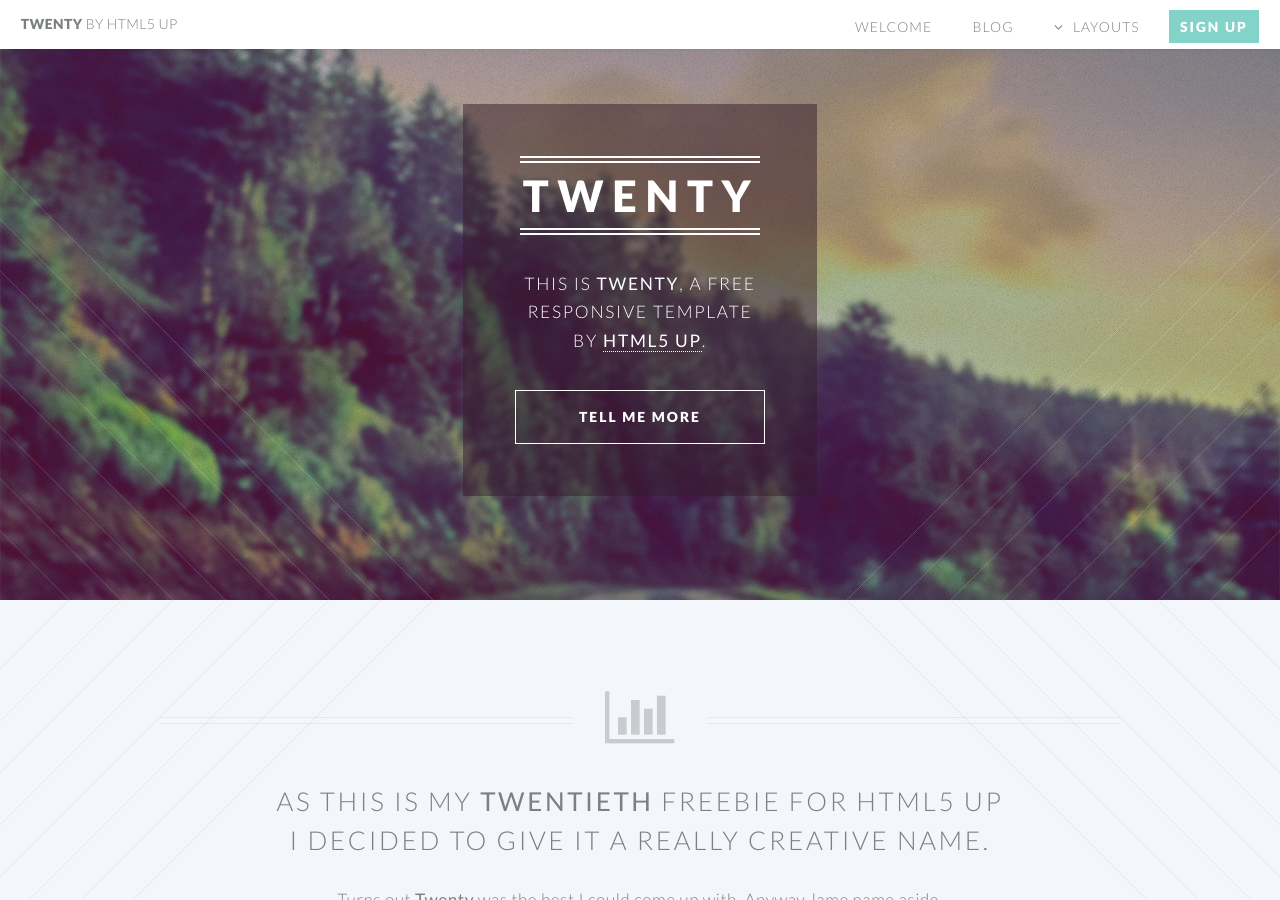
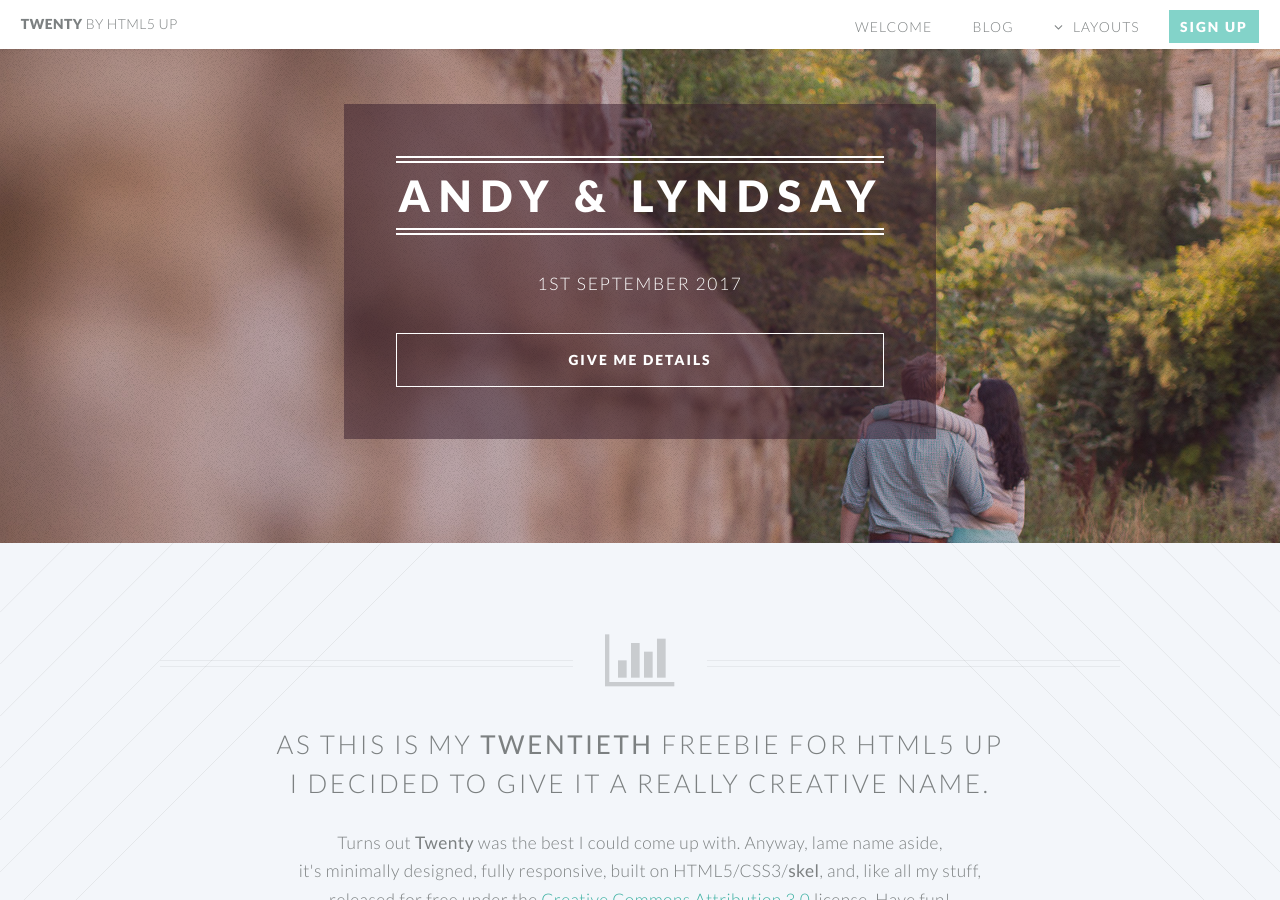
Before and after one commit to aliscott/young-wedding, a Jekyll site: the page built from index.html, in a window 1280 px wide and 900 px high. Built offline with Jekyll 4.4.1, drawn with Linux system fonts in a browser that asks for light colours.

Commit message:
Update banner

```diff
--- a/_includes/banner.html
+++ b/_includes/banner.html
@@ -10,16 +10,12 @@
     <div class="inner">
 
         <header>
-            <h2>TWENTY</h2>
+            <h2>Andy &amp; Lyndsay</h2>
         </header>
-        <p>This is <strong>Twenty</strong>, a free
-        <br />
-        responsive template
-        <br />
-        by <a href="http://html5up.net">HTML5 UP</a>.</p>
+        <p>1st September 2017</p>
         <footer>
             <ul class="buttons vertical">
-                <li><a href="#main" class="button fit scrolly">Tell Me More</a></li>
+                <li><a href="#main" class="button fit scrolly">Give me details</a></li>
             </ul>
         </footer>
 
```
Also changed, not shown: css/images/light-bl.svg, css/images/light-br.svg, css/style.css (line endings or trailing spaces), images/banner.jpg, 1 other file.
